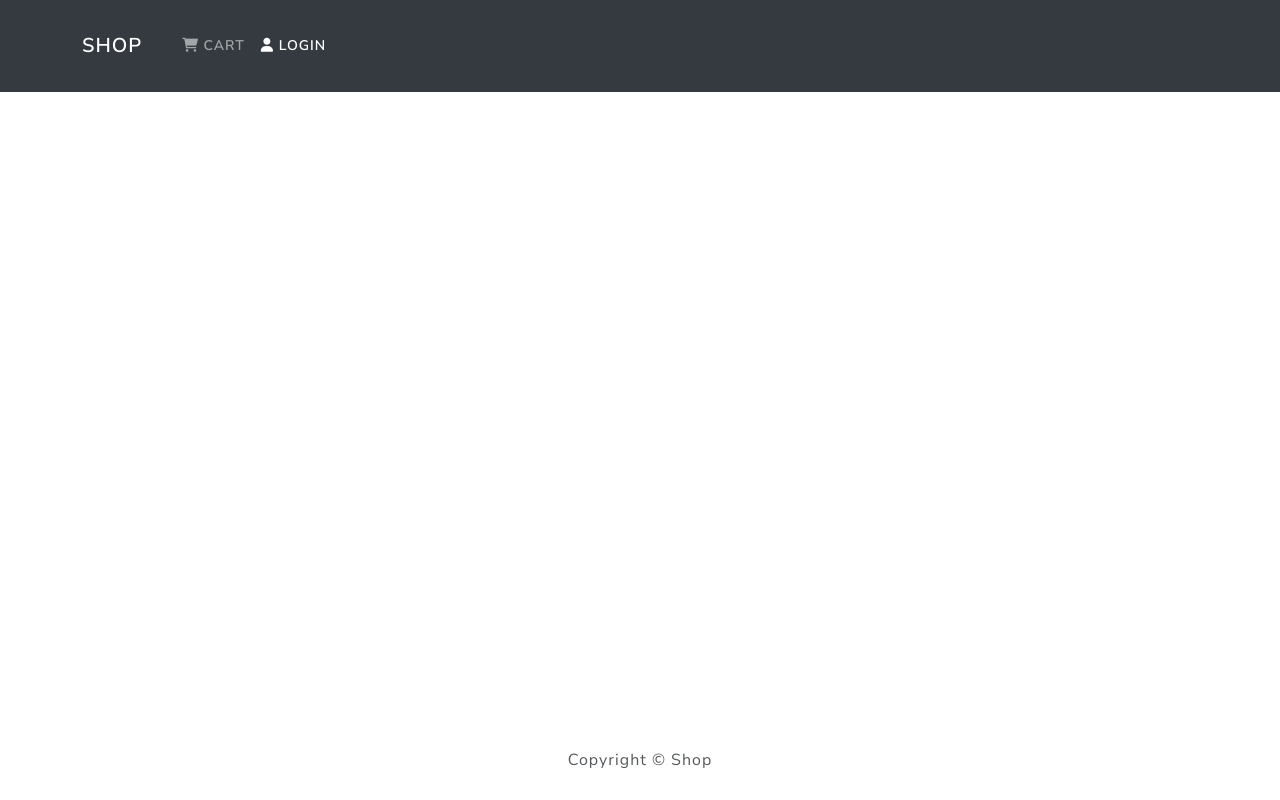
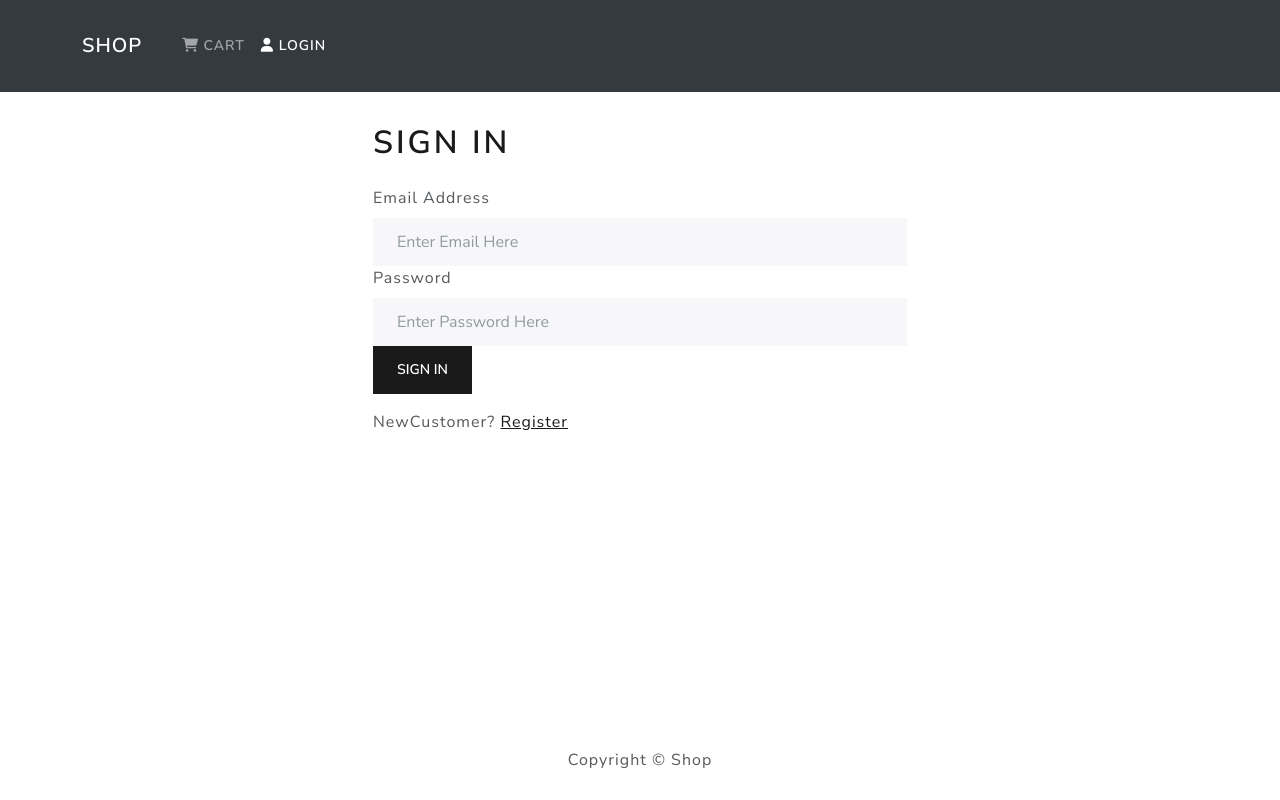
Before and after one commit to SHHH9712/Buy-it-eCommerce, a React (Create React App) app in the folder frontend/: page /login in a window 1280 px wide. Built offline with nearby package versions, Linux system fonts and the light colour scheme.

Commit message:
add login and fix product card

```diff
--- a/frontend/src/App.js
+++ b/frontend/src/App.js
@@ -5,6 +5,7 @@ import Footer from "./components/Footer";
 import HomeScreen from "./Screens/HomeScreen";
 import ProductScreen from "./Screens/ProductScreen";
 import CartScreen from "./Screens/CartScreen";
+import LoginScreen from "./Screens/LoginScreen";
 
 function App() {
   return (
@@ -17,6 +18,7 @@ function App() {
             <Route path="/product/:id" element={<ProductScreen />} />
             <Route path="/cart/" element={<CartScreen />} />
             <Route path="/cart/:id" element={<CartScreen />} />
+            <Route path="/login" element={<LoginScreen />} />
           </Routes>
         </Container>
       </main>
--- /dev/null
+++ b/frontend/src/Screens/LoginScreen.js
@@ -0,0 +1,77 @@
+import React, { useState, useEffect } from "react";
+import { Link, useSearchParams, useNavigate } from "react-router-dom";
+import { Form, Button, Row, Col } from "react-bootstrap";
+import { useDispatch, useSelector } from "react-redux";
+import Loader from "../components/Loader";
+import Message from "../components/Message";
+import FormContainer from "../components/FormContainer";
+import { login } from "../actions/userActions";
+
+function LoginScreen() {
+  const [email, setEmail] = useState("");
+  const [password, setPassword] = useState("");
+
+  const dispatch = useDispatch();
+  let navigate = useNavigate();
+
+  const [params] = useSearchParams();
+  const redirect = params.get("redirect") ? params.get("redirect") : "/";
+
+  const userLogin = useSelector((state) => state.userLogin);
+  const { userInfo, error, loading } = userLogin;
+
+  useEffect(() => {
+    if (userInfo) {
+      navigate(redirect);
+    }
+  }, [userInfo, redirect]);
+
+  const submitHandler = (e) => {
+    e.preventDefault();
+    dispatch(login(email, password));
+  };
+
+  return (
+    <FormContainer>
+      <h1>Sign in</h1>
+      {error && <Message variant="danger">{error}</Message>}
+      {loading && <Loader />}
+      <Form onSubmit={submitHandler}>
+        <Form.Group controlId="email">
+          <Form.Label>Email Address</Form.Label>
+          <Form.Control
+            type="email"
+            placeholder="Enter Email Here"
+            value={email}
+            onChange={(e) => setEmail(e.target.value)}
+          ></Form.Control>
+        </Form.Group>
+
+        <Form.Group controlId="password">
+          <Form.Label>Password</Form.Label>
+          <Form.Control
+            type="password"
+            placeholder="Enter Password Here"
+            value={password}
+            onChange={(e) => setPassword(e.target.value)}
+          ></Form.Control>
+        </Form.Group>
+
+        <Button type="submit" variant="primary">
+          Sign In
+        </Button>
+      </Form>
+
+      <Row className="py-3">
+        <Col>
+          NewCustomer?{" "}
+          <Link to={redirect ? `/register?redirect=${redirect}` : "/register"}>
+            Register
+          </Link>
+        </Col>
+      </Row>
+    </FormContainer>
+  );
+}
+
+export default LoginScreen;
--- a/frontend/src/actions/userActions.js
+++ b/frontend/src/actions/userActions.js
@@ -6,7 +6,7 @@ import {
   USER_LOGOUT,
 } from "../constants/userConstants";
 
-export const login = (email, passward) => async (dispatch) => {
+export const login = (email, password) => async (dispatch) => {
   try {
     dispatch({
       type: USER_LOGIN_REQUEST,
@@ -20,7 +20,7 @@ export const login = (email, passward) => async (dispatch) => {
 
     const { data } = await axios.post(
       "/api/users/login/",
-      { email: email, password: password },
+      { username: email, password: password },
       config
     );
 
--- /dev/null
+++ b/frontend/src/components/FormContainer.js
@@ -0,0 +1,16 @@
+import React from "react";
+import { Container, Row, Col } from "react-bootstrap";
+
+function FormContainer({ children }) {
+  return (
+    <Container>
+      <Row className="justify-content-md-center">
+        <Col xs={12} md={6}>
+          {children}
+        </Col>
+      </Row>
+    </Container>
+  );
+}
+
+export default FormContainer;
--- a/frontend/src/components/Header.js
+++ b/frontend/src/components/Header.js
@@ -1,29 +1,48 @@
 import React from "react";
-import { Navbar, Nav, Container } from "react-bootstrap";
+import { Navbar, Nav, Container, NavDropdown } from "react-bootstrap";
 import { LinkContainer } from "react-router-bootstrap";
+import { useDispatch, useSelector } from "react-redux";
+function Header() {
+  const userLogin = useSelector((state) => state.userLogin);
+  const { userInfo } = userLogin;
 
-function Header() {
+  const logoutHandler = () => {
+    console.log("logout");
+  };
+
   return (
     <header>
       <Navbar bg="dark" variant="dark" expand="lg" collapseOnSelect>
         <Container>
-          <LinkContainer to='/'>
-            <Navbar.Brand >Shop</Navbar.Brand>
+          <LinkContainer to="/">
+            <Navbar.Brand>Shop</Navbar.Brand>
           </LinkContainer>
 
           <Navbar.Toggle aria-controls="basic-navbar-nav" />
           <Navbar.Collapse id="basic-navbar-nav">
             <Nav className="mr-auto">
-              <LinkContainer to ="/cart">
+              <LinkContainer to="/cart">
                 <Nav.Link>
                   <i className="fas fa-shopping-cart"></i> Cart
                 </Nav.Link>
               </LinkContainer>
-              <LinkContainer to="/login">
-                <Nav.Link>
-                  <i className="fa-solid fa-user"></i> Login
-                </Nav.Link>
-              </LinkContainer>
+
+              {userInfo ? (
+                <NavDropdown title={userInfo.name} id="username">
+                  <LinkContainer to="/profile">
+                    <NavDropdown.Item>Profile</NavDropdown.Item>
+                  </LinkContainer>
+                  <NavDropdown.Item onClick={logoutHandler}>
+                    Logout
+                  </NavDropdown.Item>
+                </NavDropdown>
+              ) : (
+                <LinkContainer to="/login">
+                  <Nav.Link>
+                    <i className="fa-solid fa-user"></i> Login
+                  </Nav.Link>
+                </LinkContainer>
+              )}
             </Nav>
           </Navbar.Collapse>
         </Container>
--- a/frontend/src/components/Product.js
+++ b/frontend/src/components/Product.js
@@ -3,33 +3,30 @@ import { Card } from "react-bootstrap";
 import Rating from "./Rating";
 import { Link } from "react-router-dom";
 
-
 function Product({ product }) {
   return (
-    <Card className="my-3 p-3 rounded">
+    <Card className="my-1 p-2 rounded">
       <Link to={`/product/${product._id}`}>
         <Card.Img src={product.image} />
       </Link>
 
+      <Link to={`/product/${product._id}`}>
         <Card.Body>
-        <Link to={`/product/${product._id}`}>
-          <Card.Title>
           <strong as="div">{product.name}</strong>
-          </Card.Title>
+        </Card.Body>
       </Link>
 
-        <Card.Text>
-          <div as="div" className="my-3">
+      <Card.Body>
+        <div as="div" className="my-1">
           <Rating
             value={product.rating}
             text={`${product.numReviews} reviews`}
             color={"#f8e825"}
           />
         </div>
-        </Card.Text>
+      </Card.Body>
 
-        <Card.Text as="h3">${product.price}</Card.Text>
-      </Card.Body>
+      <Card.Body as="h3">${product.price}</Card.Body>
     </Card>
   );
 }
--- a/frontend/src/components/Rating.js
+++ b/frontend/src/components/Rating.js
@@ -63,9 +63,7 @@ function Rating({ value, text, color }) {
           }
         ></i>
       </span>
-      <span>
-        {text && text}
-      </span>
+      <span>{text && text}</span>
     </div>
   );
 }
```
Lines whose indentation alone changed are shown as unchanged.
